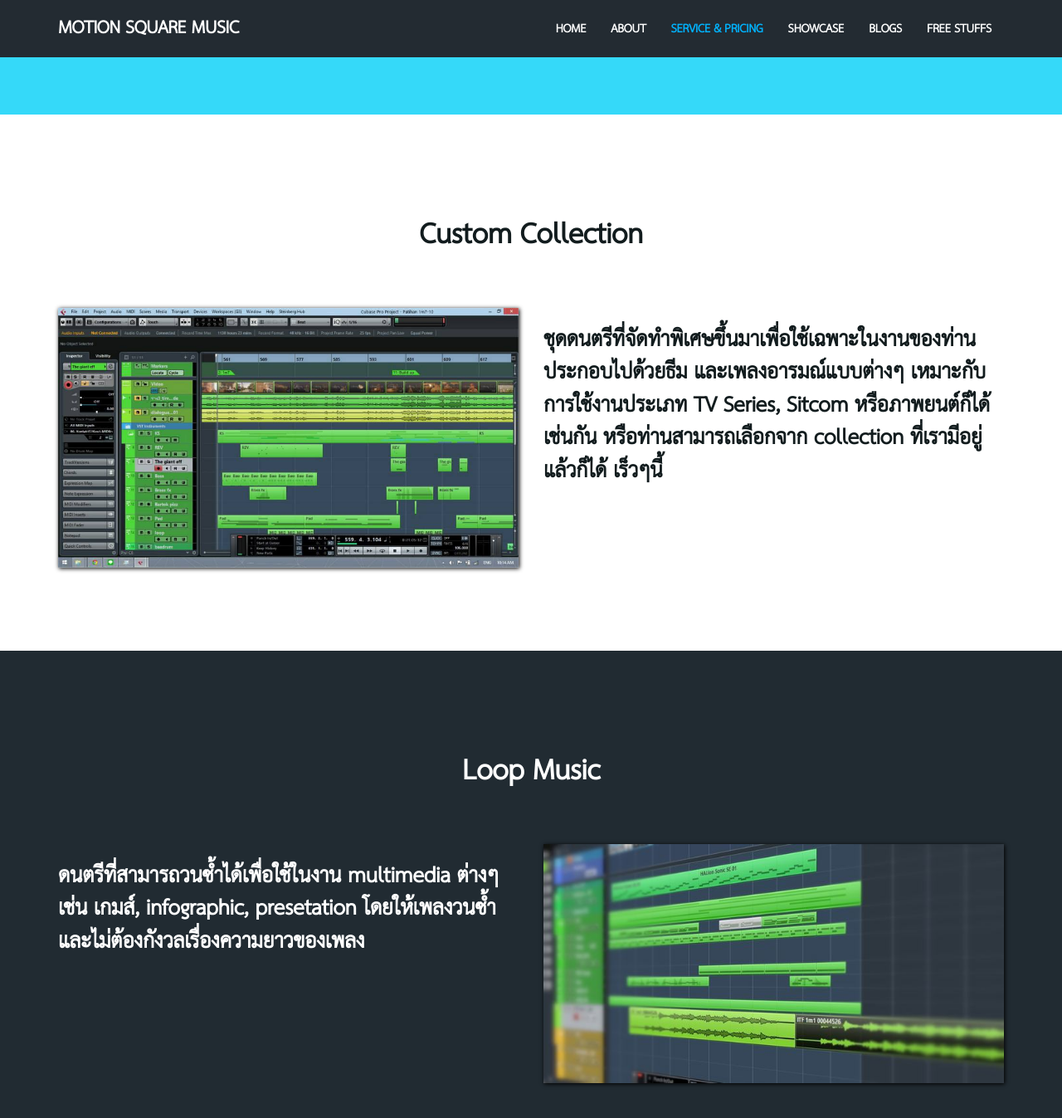
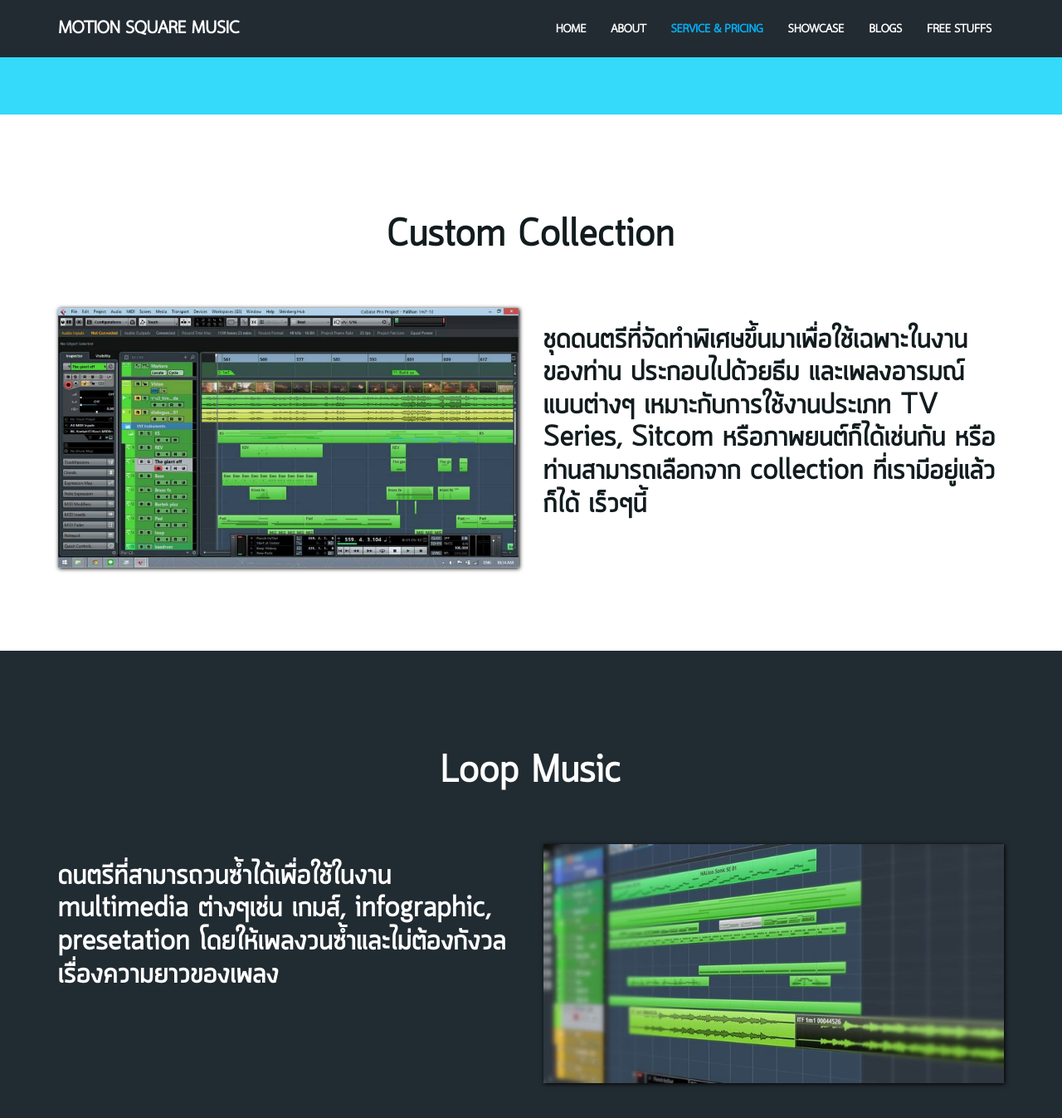
Before and after one commit to motionsquaremusic/motionsquaremusic.github.io, a Jekyll site: the page built from services/index.html, in a window 1280 px wide and 1400 px high, scrolled down 227 px. Shown: the top 1347 px of the window at 83% size. Built offline with Jekyll 4.4.1, drawn with Linux system fonts in a browser that asks for light colours; nearby versions of some CDN libraries; comment, search, counter and statistics services are not loaded.

Commit message:
add css font-override rules/service pages font change

```diff
--- a/assets/css/addons.css
+++ b/assets/css/addons.css
@@ -41,6 +41,17 @@
   src:
     url('../fonts/Quark-Bold.otf') format('opentype'),
     url('../fonts/Quark-Light.otf') format('opentype');
+}
+
+
+.font-override_quark * {
+  font-family: 'quark', sans-serif;
+  font-weight: normal;
+}
+
+.font-override_saraban * {
+  font-family: 'saraban', sans-serif;
+  font-weight: normal;
 }
 
 
--- a/services/index.html
+++ b/services/index.html
@@ -17,12 +17,12 @@ active: services
       <div class=" [ col-lg-12 col-md-12 col-sm-12 col-xs-12 ] text-center">
         <h4>"We provide high quality music"</h4>
       </div>
-      </div>
     </div>
+  </div>
 </div>
 
 <!-- CONTENT -->
-<div class="contentbox-bgwhite">
+<div class="contentbox-bgwhite font-override_quark">
   <div class="container">
     <div class="row">
       <h1 class="text-center mb">Custom Collection</h1>
@@ -36,7 +36,7 @@ active: services
   </div>
 </div>
 
-<div class="contentbox-bginversed">
+<div class="contentbox-bginversed font-override_quark">
   <div class="container">
     <div class="row">
       <h1 class="text-center mb">Loop Music</h1>
@@ -50,7 +50,7 @@ active: services
   </div>
 </div>
 
-<div class="contentbox-bgwhite">
+<div class="contentbox-bgwhite font-override_quark">
   <div class="container">
     <div class="row">
       <h1 class="text-center mb">Mockup Score</h1>
@@ -64,7 +64,7 @@ active: services
   </div>
 </div>
 
-<div class="contentbox-bginversed">
+<div class="contentbox-bginversed font-override_quark">
   <div class="container">
     <div class="row">
       <h1 class="text-center mb">Stock Music</h1>
```
